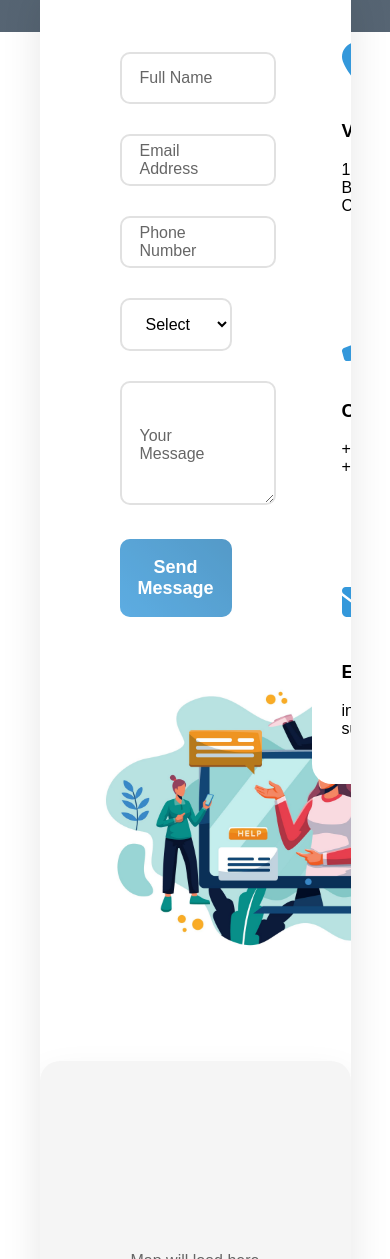
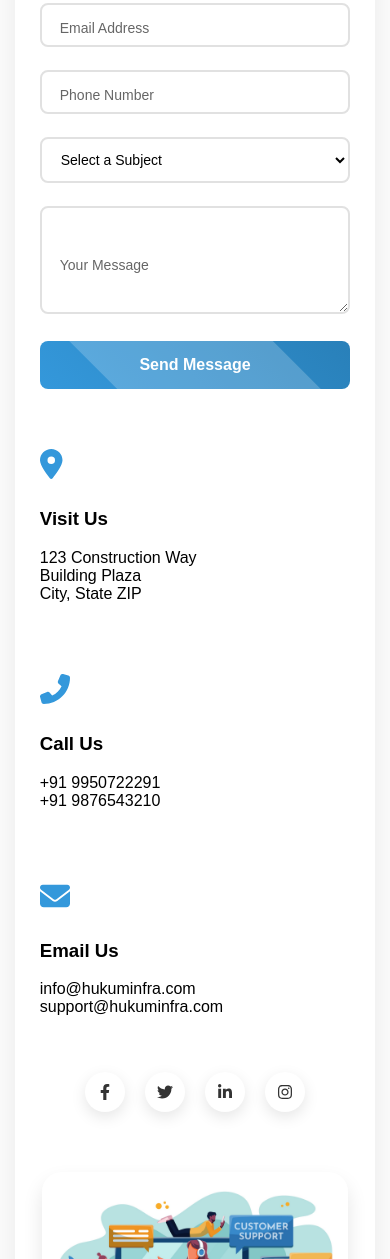
Before and after one commit to yuvi2118/HukumInfra-Web, a plain HTML site: page contact.html in a window 390 px wide. Shown: the part 741-2000 px from the top of the page. Drawn offline with Linux system fonts and the light colour scheme; some packages are replaced by stand-ins of ours; a script that the page names is missing.

Commit message:
contact us updated

```diff
--- a/contact.html
+++ b/contact.html
@@ -28,7 +28,6 @@
                 opacity: 0;
                 transform: translateY(30px);
                 animation: fadeInUp 1s ease forwards;
-                padding: 40px 20px;
             }
 
             .hero-content h1 {
@@ -47,7 +46,7 @@
             .contact-container {
                 max-width: 1200px;
                 margin: -100px auto 50px;
-                padding: 40px 20px;
+                padding: 40px;
                 position: relative;
                 z-index: 3;
                 width: 90%;
@@ -246,7 +245,6 @@
                 overflow: hidden;
                 margin-top: 40px;
                 box-shadow: 0 20px 40px rgba(0, 0, 0, 0.1);
-                height: 400px;
             }
 
             @keyframes fadeInUp {
@@ -260,38 +258,243 @@
                 }
             }
 
-            /* Responsive styles for tablet */
             @media (max-width: 992px) {
                 .contact-grid {
                     grid-template-columns: 1fr;
+                    grid-template-areas:
+                        "form"
+                        "info"
+                        "illustration";
+                    padding: 20px;
+                    gap: 30px;
+                    width: 100%;
+                }
+
+                .form-section {
+                    padding: 25px;
+                    order: 1;
+                    width: 100%;
+                    box-sizing: border-box;
+                }
+
+                .contact-info {
+                    order: 2;
+                }
+
+                .illustrator-image {
+                    order: 3;
+                    margin: 20px auto;
+                    max-width: 90%;
                 }
 
                 .parallax-hero {
                     height: 40vh;
+                    min-height: 200px;
+                    background-attachment: scroll;
+                    align-items: center;
                 }
 
                 .hero-content h1 {
                     font-size: 3em;
+                }
+
+                .hero-content p {
+                    font-size: 1em;
+                    padding: 0 15px;
+                }
+
+                .contact-container {
+                    width: 95%;
+                    padding: 15px;
+                    margin-top: -50px;
+                    margin-bottom: 30px;
+                    margin-left: auto;
+                    margin-right: auto;
+                }
+
+                .contact-info-card {
+                    padding: 25px;
+                    margin-bottom: 20px;
+                }
+
+                .illustrator-image img {
+                    margin-top: 0;
+                    max-width: 100%;
+                    height: auto;
+                    border-radius: 15px;
+                }
+
+                .input-animated {
+                    width: 100%;
+                    margin-bottom: 5px;
+                    box-sizing: border-box;
+                }
+
+                .social-links {
+                    margin-top: 20px;
+                    margin-bottom: 10px;
+                }
+
+                #map {
+                    margin-top: 30px;
+                    height: 300px;
+                }
+            }
+
+            /* Additional media query for smaller mobile devices */
+            @media (max-width: 576px) {
+                .parallax-hero {
+                    height: 35vh;
+                    min-height: 180px;
+                    background-attachment: scroll;
+                }
+
+                .contact-grid {
+                    padding: 10px;
+                    gap: 20px;
+                }
+
+                .contact-wrapper {
+                    border-radius: 15px;
+                }
+
+                .form-section {
+                    padding: 20px 15px;
+                    border-radius: 15px;
+                }
+
+                .hero-content h1 {
+                    font-size: 2.2em;
+                    margin-top: 30px;
+                }
+
+                .hero-content p {
+                    font-size: 0.9em;
+                    padding: 0 20px;
+                }
+
+                .contact-container {
+                    width: 95%;
+                    padding: 5px;
+                    margin-top: -30px;
+                    margin-bottom: 20px;
+                    margin-left: auto;
+                    margin-right: auto;
+                }
+
+                .contact-info-card {
+                    padding: 20px 15px;
+                    margin-bottom: 15px;
+                    border-radius: 15px;
+                }
+
+                .contact-info-icon {
+                    font-size: 30px;
+                    margin-bottom: 10px;
+                }
+
+                .social-link {
+                    width: 40px;
+                    height: 40px;
+                    font-size: 16px;
+                    margin: 0 5px;
+                }
+
+                .social-links {
+                    gap: 10px;
+                    flex-wrap: wrap;
+                    justify-content: center;
+                    margin: 20px 0 10px;
+                }
+
+                .input-animated {
+                    padding: 12px 15px;
+                    font-size: 14px;
+                    border-radius: 8px;
+                }
+
+                .submit-btn {
+                    padding: 15px;
+                    font-size: 16px;
+                    border-radius: 8px;
+                }
+
+                .label-animated {
+                    font-size: 14px;
+                }
+
+                .form-group {
+                    margin-bottom: 18px;
+                }
+
+                .illustrator-image {
+                    margin: 15px auto 25px;
+                    padding: 0;
+                    width: 100%;
+                    box-sizing: border-box;
+                }
+
+                .illustrator-image img {
+                    border-radius: 10px;
+                }
+
+                #map {
+                    margin-top: 20px;
+                    height: 250px;
+                    border-radius: 15px;
+                }
+            }
+
+            /* Extra small devices */
+            @media (max-width: 375px) {
+                .parallax-hero {
+                    height: 30vh;
+                    min-height: 150px;
+                }
+
+                .hero-content h1 {
+                    font-size: 1.8em;
+                }
+
+                .contact-container {
+                    margin-top: -25px;
+                    width: 98%;
+                    padding: 5px;
+                }
+
+                .form-section, .contact-info-card {
+                    padding: 15px 12px;
+                }
+
+                .input-animated {
+                    padding: 10px 12px;
+                }
+
+                .submit-btn {
+                    padding: 12px;
                 }
             }
 
             /* Add this CSS to your existing styles */
             .illustrator-image {
                 text-align: center;
-                margin-top: 10px;
+                margin-top: 30px;
+                width: 100%;
+                display: flex;
+                justify-content: center;
+                box-sizing: border-box;
             }
 
             .illustrator-image img {
-                margin-top: -280px;
-                max-width:500px;
+                max-width: 500px;
+                width: 100%;
                 height: auto;
                 border-radius: 20px;
+                box-shadow: 0 10px 20px rgba(0, 0, 0, 0.1);
+                box-sizing: border-box;
             }
 
-            .form-group textarea.input-animated:focus ~ .label-animated,
-            .form-group textarea.input-animated:not(:placeholder-shown) ~ .label-animated {
-                top: 0;
-            }
+
         </style>
     </head>
     <body>
@@ -489,21 +692,8 @@
                     position: location,
                     map: map
                 });
-            }
+                }
 
-            // Google Maps script
-            document.addEventListener('DOMContentLoaded', function() {
-                // Create a placeholder for the map
-                const mapDiv = document.getElementById('map');
-                mapDiv.innerHTML = '<div style="height: 100%; display: flex; align-items: center; justify-content: center; background: #f5f5f5; color: #666;"><p>Map will load here</p></div>';
-
-                // Load Google Maps API asynchronously
-                const script = document.createElement('script');
-                script.src = "https://maps.googleapis.com/maps/api/js?key=YOUR_API_KEY&callback=initMap";
-                script.async = true;
-                script.defer = true;
-                document.body.appendChild(script);
-            });
         </script>
 
         <!-- Footer Section -->
@@ -618,37 +808,6 @@
                 const formData = new FormData(this);
                 const data = Object.fromEntries(formData.entries());
 
-                // Show loading indicator
-                Swal.fire({
-                    title: 'Sending...',
-                    text: 'Please wait while we send your message',
-                    allowOutsideClick: false,
-                    didOpen: () => {
-                        Swal.showLoading();
-                    }
-                });
-
-                // Simulate API call (replace with actual endpoint when ready)
-                setTimeout(() => {
-                    Swal.fire({
-                        icon: 'success',
-                        title: 'Thank You!',
-                        text: 'Your message has been sent successfully. We will get back to you soon!',
-                        confirmButtonText: 'OK',
-                        confirmButtonColor: '#28a745',
-                        customClass: {
-                            popup: 'animated fadeInDown'
-                        }
-                    }).then((result) => {
-                        if (result.isConfirmed) {
-                            // Clear the form after successful submission
-                            document.getElementById('contactForm').reset();
-                        }
-                    });
-                }, 1500);
-
-                // Uncomment below for actual implementation
-
                 fetch('http://localhost:3000/send', {
                     method: 'POST',
                     headers: {
@@ -687,7 +846,6 @@
                         confirmButtonColor: '#dc3545'
                     });
                 });
-
             });
         </script>
     </body>
```
